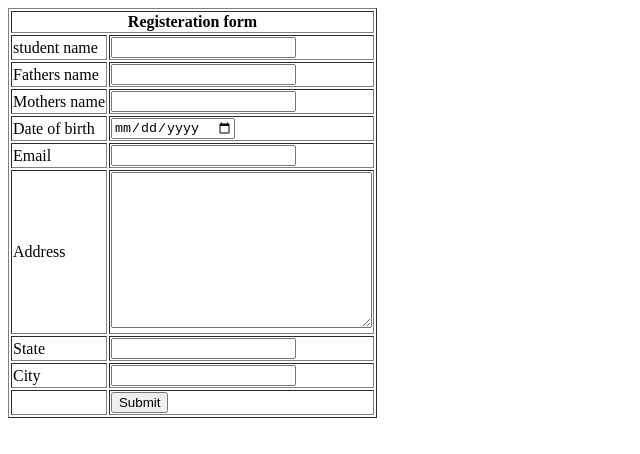
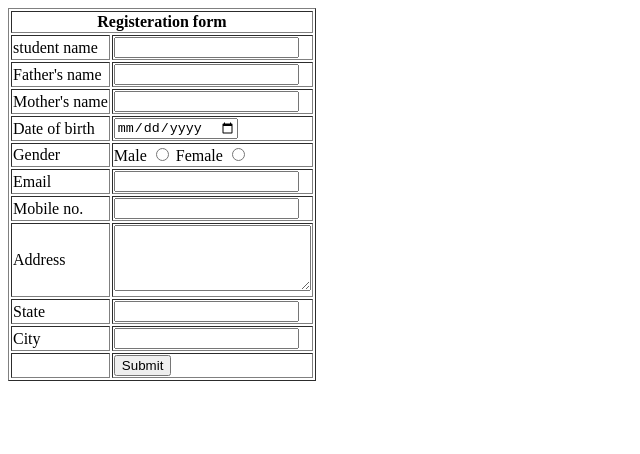
Before and after one commit to Himanshu-kumar-jha-123/HTML2, a plain HTML site: page index.html in a window 1280 px wide. Shown: the whole page, without its empty margins (0-640 px from the left). Drawn offline with Linux system fonts and the light colour scheme.

Commit message:
Update index.html

```diff
--- a/index.html
+++ b/index.html
@@ -18,14 +18,14 @@
             </tr>
             <tbody>
                 <tr>
-                    <td>Fathers name</td>
+                    <td>Father's name</td>
                     <td><form action="">
                         <input type="text">
                      </form></td>
             </tr>
             <tbody>
                 <tr>
-                        <td>Mothers name</td>
+                        <td>Mother's name</td>
                         <td><form action="">
                             <input type="text">
                          </form></td>
@@ -36,16 +36,31 @@
                             <input type="date">
                          </form></td>
             </tr>
+                <tr>
+                <td>Gender</td>
+                      <td><form action="">
+                         <label for="">Male</label>
+                          <input type="radio" name="hello">
+                          <label for="">Female</label>
+                          <input type="radio" name="hello"><br>
+                       </form></td>
+                  </tr>
             <tr>
                 <td>Email</td>
                 <td><form action="">
                     <input type="email">
                  </form></td>
             </tr>
+                <tr>
+                <td>Mobile no.</td>
+                <td><form action="">
+                    <input type="number">
+                 </form></td>
+                 </tr>
             <tr>
                 <td>Address</td>
                 <td><form action="">
-                    <textarea name="yourmessege" id="" cols="30" rows="10"></textarea>
+                    <textarea name="yourmessege" id="" cols="22" rows="4"></textarea>
                  </form></td>
             </tr>
 
```
